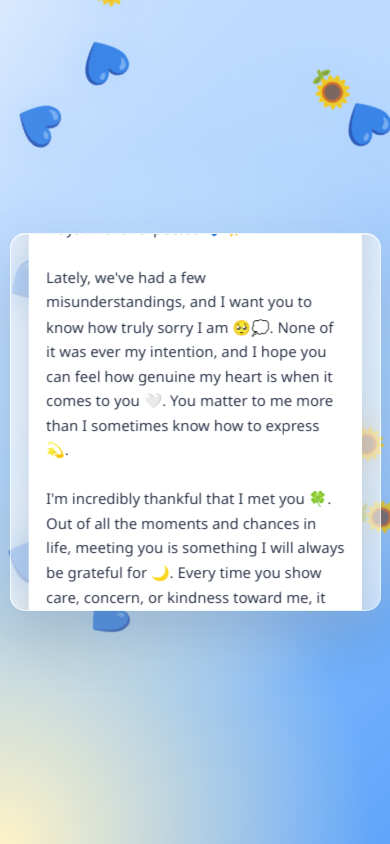
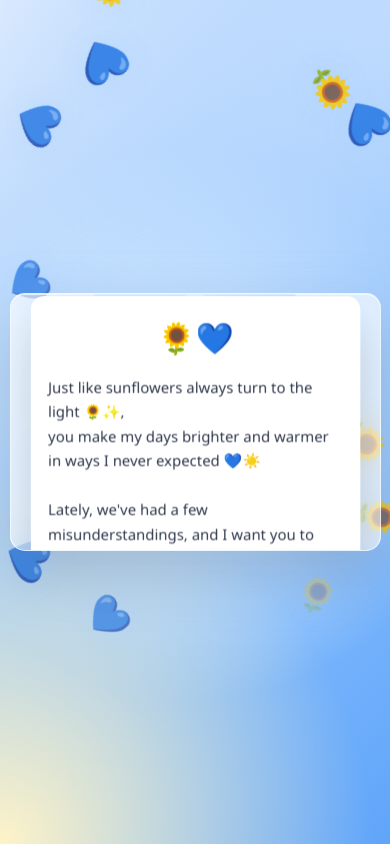
Before and after one commit to chrisjohn03212003/Surprice, a plain HTML site: page index.html in a window 390 px wide. Both pictures are taken after a click on the button "YES". Drawn offline with Linux system fonts and the light colour scheme.

Commit message:
Update index.html

```diff
--- a/index.html
+++ b/index.html
@@ -250,8 +250,17 @@
         width: 100%;
         display: flex;
         justify-content: center;
-        align-items: center;
+        align-items: flex-start;
         min-height: 400px;
+        padding-top: 20px;
+      }
+
+      @media (max-width: 768px) {
+        .envelope-wrapper {
+          align-items: flex-start;
+          padding-top: 10px;
+          min-height: auto;
+        }
       }
 
       .envelope {
@@ -275,7 +284,8 @@
         }
 
         .envelope-wrapper {
-          min-height: 320px;
+          min-height: 200px;
+          padding-top: 5px;
         }
       }
 
@@ -343,8 +353,9 @@
         opacity: 0;
         transform: scale(0.3);
         transition: all 0.8s cubic-bezier(0.34, 1.56, 0.64, 1);
-        max-height: 75vh;
+        max-height: calc(100vh - 100px);
         overflow-y: auto;
+        top: 10px;
       }
 
       .message-card.show {
@@ -382,7 +393,9 @@
       @media (max-width: 768px) {
         .message-card {
           padding: 25px 20px;
-          max-height: 80vh;
+          max-height: calc(100vh - 80px);
+          width: 92%;
+          top: 5px;
         }
 
         .message-card h1 {
@@ -398,11 +411,14 @@
       @media (max-width: 480px) {
         .message-card {
           padding: 20px 16px;
-          width: 95%;
+          width: 94%;
+          max-height: calc(100vh - 60px);
+          top: 0;
         }
 
         .message-card h1 {
           font-size: 1.8em;
+          margin-bottom: 15px;
         }
 
         .message-card p {
```
